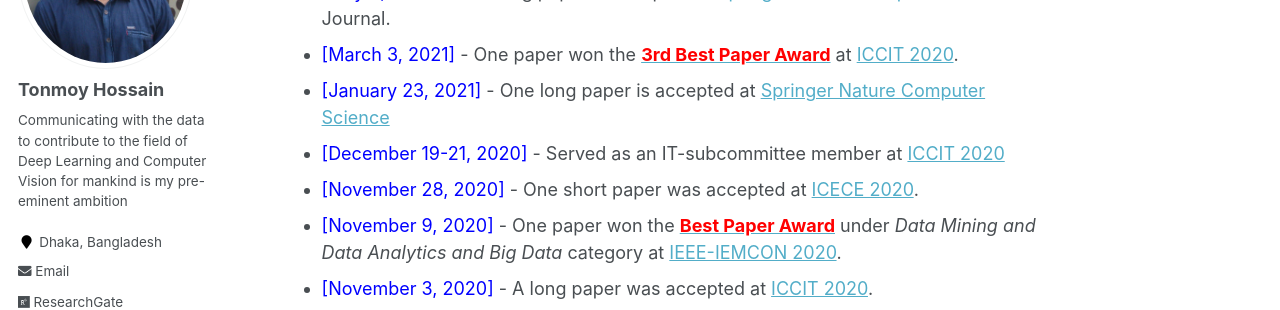
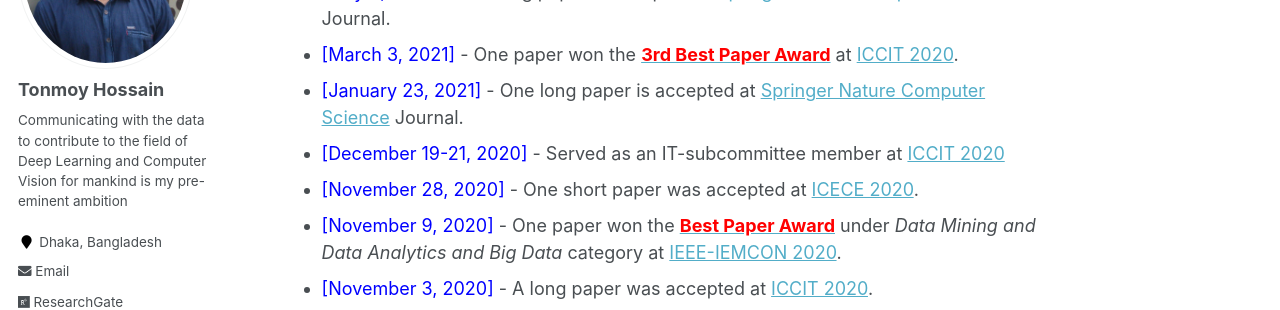
Before and after one commit to shaeekh/shaeekh.github.io, a Jekyll site: the page built from _pages/about.md, in a window 1280 px wide and 900 px high, scrolled down 412 px. Shown: the part 153-463 px from the top of the window. Built offline with Jekyll 4.4.1, drawn with Linux system fonts in a browser that asks for light colours; some web fonts are replaced.

Commit message:
Update about.md

```diff
--- a/_pages/about.md
+++ b/_pages/about.md
@@ -26,7 +26,7 @@ I am Tonmoy Hossain. I have completed my undergraduate in Computer Science and E
 
 * <span style="color:Blue"> [May 8, 2021] </span> - One long paper is accepted at [Springer Nature Computer Science ](https://link.springer.com/article/10.1007/s42979-021-00690-w) Journal.
 * <span style="color:Blue"> [March 3, 2021] </span> - One paper won the [<span style ="color:Red">**3rd Best Paper Award**</span>](https://tonmoy-hossain.github.io/files/ICCIT-Best-Paper.pdf) at [ICCIT 2020](http://iccit.org.bd/2020/).
-* <span style="color:Blue"> [January 23, 2021] </span> - One long paper is accepted at [Springer Nature Computer Science](https://link.springer.com/article/10.1007/s42979-021-00487-x?wt_mc=Internal.Event.1.SEM.ArticleAuthorIncrementalIssue&utm_source=ArticleAuthorIncrementalIssue&utm_medium=email&utm_content=AA_en_06082018&ArticleAuthorIncrementalIssue_20210302)
+* <span style="color:Blue"> [January 23, 2021] </span> - One long paper is accepted at [Springer Nature Computer Science](https://link.springer.com/article/10.1007/s42979-021-00487-x) Journal.
 * <span style="color:Blue"> [December 19-21, 2020] </span> - Served as an IT-subcommittee member at [ICCIT 2020](http://iccit.org.bd/2020/)
 * <span style="color:Blue"> [November 28, 2020] </span> - One short paper was accepted at [ICECE 2020](http://icece.buet.ac.bd/2020/).
 * <span style="color:Blue"> [November 9, 2020] </span> - One paper won the [<span style ="color:Red">**Best Paper Award**</span>](https://tonmoy-hossain.github.io/files/Best_Paper_Award.png) under <i>Data Mining and Data Analytics and Big Data</i> category at [IEEE-IEMCON 2020](https://ieee-iemcon.org/).
```
